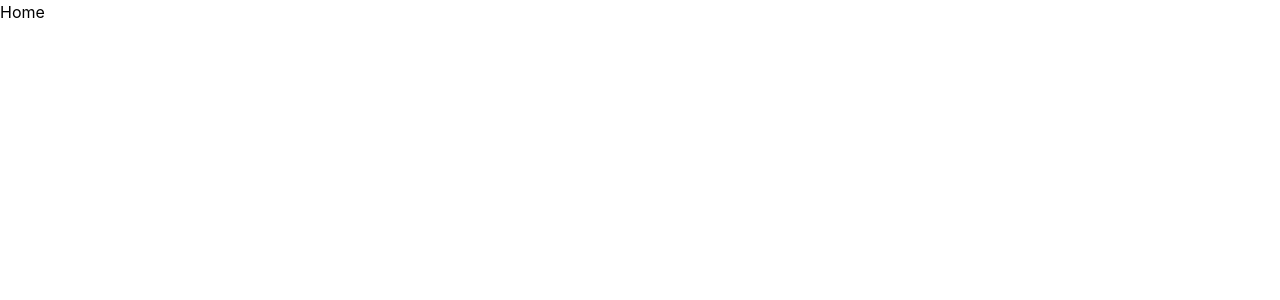
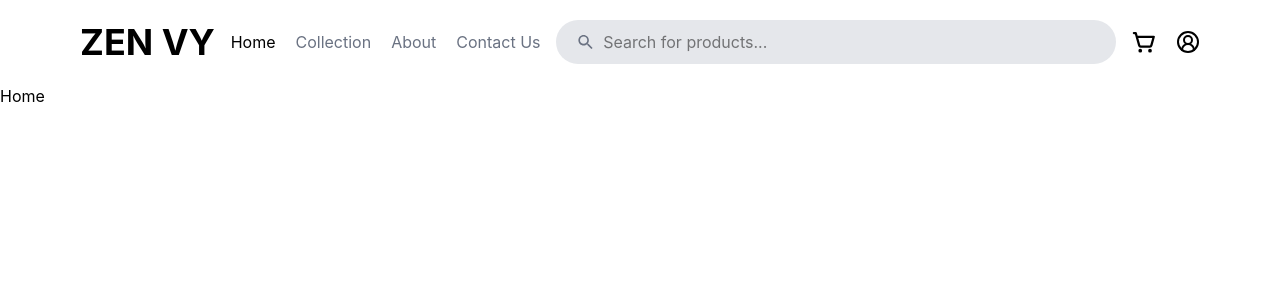
Before and after one commit to aryan9870/E-commerce-App, a React (Vite) app in the folder client/: page / in a window 1280 px wide. Shown: the top 300 px of the page. Built offline with nearby package versions, Linux system fonts and the light colour scheme.

Commit message:
add navbar with dropdown menu

```diff
--- a/client/package.json
+++ b/client/package.json
@@ -13,6 +13,7 @@
     "@tailwindcss/vite": "^4.2.1",
     "react": "^19.2.0",
     "react-dom": "^19.2.0",
+    "react-icons": "^5.6.0",
     "react-router-dom": "^7.13.1",
     "tailwindcss": "^4.2.1"
   },
--- a/client/src/App.jsx
+++ b/client/src/App.jsx
@@ -5,10 +5,12 @@ import Home from "./pages/Home";
 import About from "./pages/About";
 import Collection from "./pages/Collection";
 import Contact from "./pages/Contact";
+import Navbar from "./components/Navbar";
 
 const App = () => {
   return (
     <>
+    <Navbar />
     <Routes>
       <Route path="/" element={<Home />} />
       <Route path="/collection" element={<Collection />} />
--- /dev/null
+++ b/client/src/components/Navbar.jsx
@@ -0,0 +1,90 @@
+import React from "react";
+import { PiShoppingCartSimpleBold } from "react-icons/pi";
+import { LuCircleUserRound } from "react-icons/lu";
+import { IoMdSearch } from "react-icons/io";
+import { NavLink } from "react-router-dom";
+import { useNavigate } from "react-router-dom";
+import { useState } from "react";
+import { FiLogIn } from "react-icons/fi";
+
+
+const Navbar = () => {
+  const navigate = useNavigate();
+  const [open, setOpen] = useState(false);
+
+  return (
+    <div className="py-5 px-20">
+      <div className="flex justify-between items-center">
+        <div onClick={() => navigate("/")} className="text-black font-bold text-4xl cursor-pointer">ZEN VY</div>
+        <div className="flex gap-5">
+          <NavLink
+            to="/"
+            className={({ isActive }) =>
+              isActive ? "text-black" : "text-gray-500"
+            }
+          >
+            Home
+          </NavLink>
+          <NavLink
+            to="/collection"
+            className={({ isActive }) =>
+              isActive ? "text-black" : "text-gray-500"
+            }
+          >
+            Collection
+          </NavLink>
+          <NavLink
+            to="/about"
+            className={({ isActive }) =>
+              isActive ? "text-black" : "text-gray-500"
+            }
+          >
+            About
+          </NavLink>
+          <NavLink
+            to="/contact"
+            className={({ isActive }) =>
+              isActive ? "text-black" : "text-gray-500"
+            }
+          >
+            Contact Us
+          </NavLink>
+        </div>
+        <div className="w-1/2 flex gap-2 items-center bg-gray-200 rounded-full px-5 py-2.5">
+          <IoMdSearch className="text-xl text-gray-500" />
+          <input
+            className="w-full bg-transparent outline-none"
+            type="text"
+            placeholder="Search for products..."
+          />
+        </div>
+        <div className="flex gap-5 font-medium">
+          <PiShoppingCartSimpleBold
+            onClick={() => navigate("/cart")}
+            className="text-2xl cursor-pointer"
+          />
+          <LuCircleUserRound
+            onClick={() => setOpen(!open)}
+            className="text-2xl cursor-pointer"
+          />
+          {/* Dropdown Menu */}
+          {open && (
+            <div className="absolute top-20 right-20 w-40 bg-white shadow-sm rounded">
+              <ul className="py-2">
+                <li onClick={() => navigate("/login")} className="px-4 py-2 hover:bg-gray-200 cursor-pointer flex items-center justify-around">
+                   <span>Sign In</span> <FiLogIn />
+                </li>
+
+                <li onClick={() => navigate("/signup")} className="px-4 py-2 hover:bg-gray-200 cursor-pointer flex items-center justify-around">
+                  <span>Sign Up</span> <FiLogIn />
+                </li>
+              </ul>
+            </div>
+          )}
+        </div>
+      </div>
+    </div>
+  );
+};
+
+export default Navbar;
```
Also changed, not shown: 1 other file (tests, documents, lock files or other folders).
